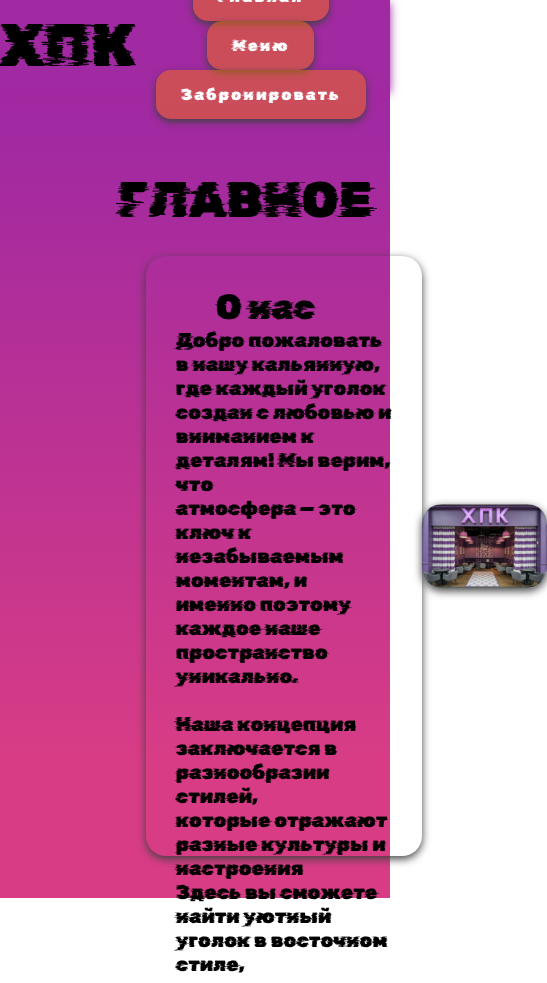
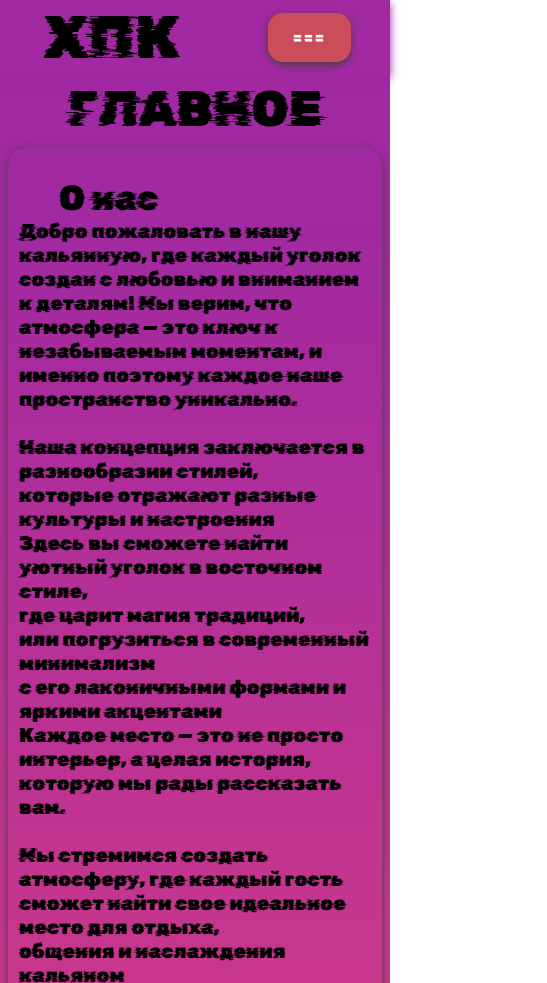
Before and after one commit to Aexizzz/HPK, a plain HTML site: page index.html in a window 390 px wide. Shown: the top 983 px of the page, 547 px wide, since content can reach past the window. Drawn offline with Linux system fonts and the light colour scheme.

Commit message:
Add files via upload

```diff
--- a/assets/css/style.css
+++ b/assets/css/style.css
@@ -19,9 +19,9 @@ body::-webkit-scrollbar{
 }
 
 body::-webkit-scrollbar-thumb{
-    background-color: rgb(161, 41, 161);
+    background-color: linear-gradient( rgb(161, 41, 161) 15%, rgb(216, 60, 133) 85%);
     border-radius: 100px;
-    border: 1px solid white;
+    border: 1px solid rgba(255, 255, 255, 0.315);
 }
 
 body::-webkit-scrollbar-track{
@@ -50,12 +50,12 @@ body::-webkit-scrollbar-track{
     cursor: pointer;
 }
 .main-head{
-    height: 90px;
+    height: 9%;
     display: flex;
     text-align: center;
     align-items: center;
     width: 100%;
-    justify-content: space-between;
+
     position: fixed;
     background-color: rgb(161, 41, 161);
     box-shadow: 0px 3px 9px rgb(161, 41, 161);
@@ -74,7 +74,37 @@ body::-webkit-scrollbar-track{
     border: none;
     box-shadow: 0px 3px 7px #424242;
     transition: .3s;
+    @media (max-width: 755px) {
+        display: none;
+    }
+}
+.burger{
 
+    display: none;
+    letter-spacing: 2px;
+    font-weight: 300;
+    font-size: 16px;
+    width: 83px;
+    height: 49px;
+
+    border-radius: 15px;
+    background-color: rgba(255, 123, 0, 0.445);
+    text-decoration: none;
+
+    cursor: pointer;
+    color: white;
+    border: none;
+    box-shadow: 0px 3px 7px #424242;
+    @media (max-width: 755px) {
+        display: block;
+    }
+}
+.burger:hover{
+    background-color: rgba(255, 123, 0, 0.644);
+    box-shadow: 0px 3px 9px #424242;
+}
+.burger:active{
+    box-shadow: 2px 3px 9px #272727;
 }
 .btn:hover{
     background-color: rgba(255, 123, 0, 0.644);
@@ -92,12 +122,37 @@ body::-webkit-scrollbar-track{
 .buttons{
     margin-right: 100px;
     gap: 30px;
+    @media (max-width: 755px) {
+        margin-right: 10%;
+    }
+}
+.sec1_img_adaptive{
+    display: none;
+    width: 95%;
+    height: 45%;
+    margin-left: 2.5%;
+    border-radius: 20px;
+    box-shadow: 0px 3px 9px #424242;
+    transition: .5s;
+    @media (max-width: 1500px) {
+        display: block;
+        width: 45%;
+    }
+
+    @media (max-width: 755px) {
+        width: 90%;
+        margin: 0 auto;
+    }
+}
+.sec1{
+    padding-top: 10%;
 }
 
-.sec1{
-    margin-left: 100px;
-    padding-top: 130px;
-    height: 91vh;
+.img_adative{
+    display: flex;
+    @media (max-width: 755px) {
+
+    }
 }
 
 .sec1__title{
@@ -117,16 +172,24 @@ body::-webkit-scrollbar-track{
 }
 
 .about_us__description{
-    padding: 0 30px 100px 30px;
+    padding: 0 3% 100px 3%;
     max-width: 700px;
-    max-height: 500px;
-    margin: 20px 0 0 40px;
+    max-height: 5%;
+    margin: 2% 0 0 0%;
     font-size: 18px;
     box-shadow: 0px 3px 9px #424242;
     border-radius: 20px;
     transition: .5s;
+    @media (max-width: 1500px) {
+
+        margin: 0 auto;
+    }
 }
-
+#img_adative2{
+    @media (max-width: 755px) {
+        display: none;
+}
+}
 .about_us__description:hover{
     box-shadow: 0px 2px 15px #272727;
 }
@@ -135,6 +198,9 @@ body::-webkit-scrollbar-track{
     display: flex;
     align-items: center;
     margin: 2%;
+    @media (max-width: 1500px) {
+
+    }
 }
 
 .sec1_img{
@@ -143,6 +209,9 @@ body::-webkit-scrollbar-track{
     border-radius: 20px;
     box-shadow: 0px 3px 9px #424242;
     transition: .5s;
+    @media (max-width: 1500px) {
+        display: none;
+    }
 }
 .sec1_img:hover{
     box-shadow: 0px 2px 15px #272727;
--- a/index.html
+++ b/index.html
@@ -21,6 +21,7 @@
                         <input type="button" value="Меню" class="btn">
                     </a>
                     <input type="button" value="Забронировать" class="btn">
+                    <input type="button" value="===" class="burger">
                 </div>
             </div>
         </header>
@@ -31,13 +32,17 @@
             <div class="sec1_all">
                 <div class="about_us__description">
                     <h1 class="sec1__text_title">О нас</h1>
-                    <p class="sec1__text">Добро пожаловать в нашу кальянную, где каждый уголок <br> создан с любовью и вниманием к деталям! Мы верим, что<br> атмосфера — это ключ к незабываемым моментам, и<br> именно поэтому каждое наше пространство уникально. <br>
+                    <p class="sec1__text">Добро пожаловать в нашу кальянную, где каждый уголок создан с любовью и вниманием к деталям! Мы верим, что атмосфера — это ключ к незабываемым моментам, и именно поэтому каждое наше пространство уникально. <br>
                         <br>
                         Наша концепция заключается в разнообразии стилей,<br> которые отражают разные культуры и настроения<br> Здесь вы сможете найти уютный уголок в восточном стиле,<br> где царит магия традиций,<br> или погрузиться в современный минимализм<br> с его лаконичными формами и яркими акцентами<br> Каждое место — это не просто интерьер, а целая история,<br> которую мы рады рассказать вам. <br>
                         <br>
                         Мы стремимся создать атмосферу, где каждый гость<br> сможет найти свое идеальное место для отдыха,<br> общения и наслаждения кальяном <br>Наша команда профессиональных мастеров готова предложить вам<br> лучшие смеси и уникальные вкусы,<br> чтобы сделать ваш визит по-настоящему особенным.</p>
                 </div>
                 <img src="./assets/img/hookah1.webp" alt="" class="sec1_img">
+            </div>
+            <div class="img_adative">
+                <img src="./assets/img/hookah1.webp" alt="" class="sec1_img_adaptive">
+                <img src="./assets/img/hookah2.webp" alt="" class="sec1_img_adaptive" id="img_adative2">
             </div>
         </section>
         <section class="sec2">
```
Also changed, not shown: assets/img/hookah2.webp (added).
